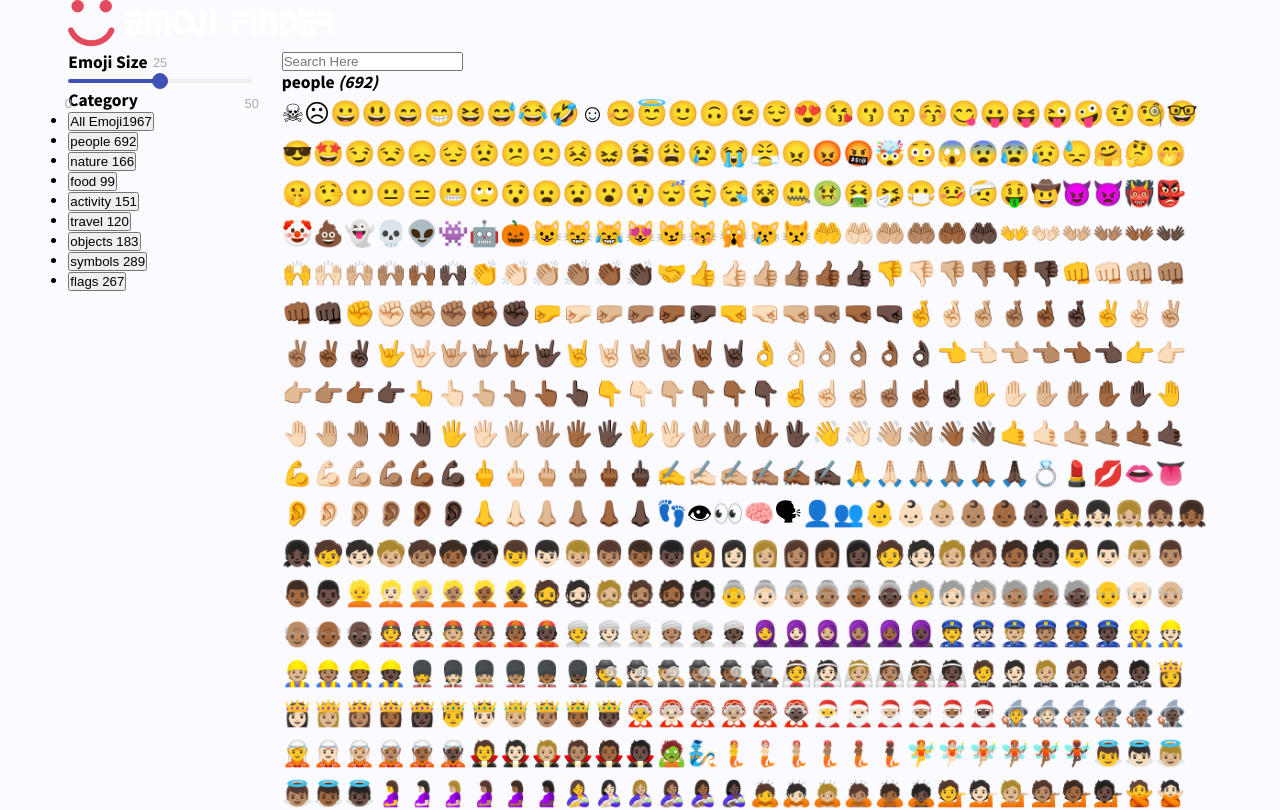
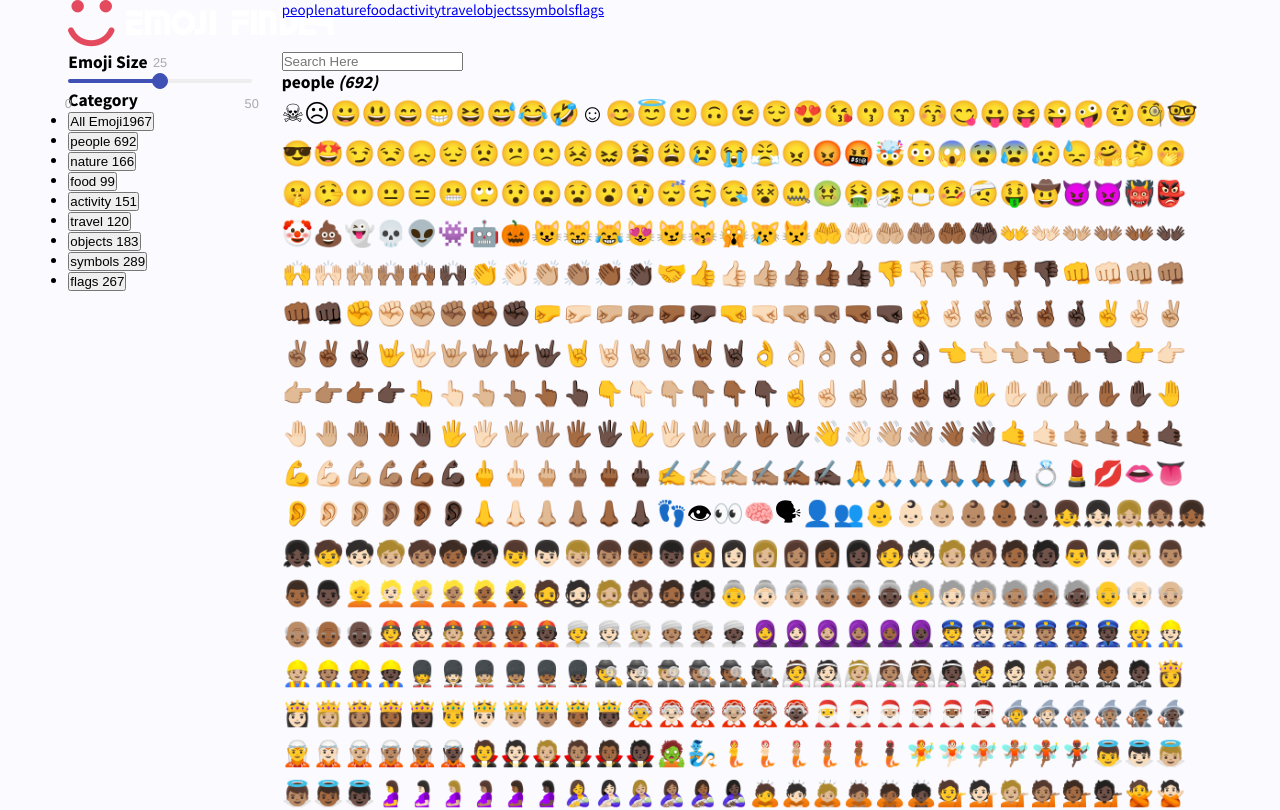
Before and after one commit to delowardev/emoji-finder, a React (Create React App) app: page / in a window 1280 px wide. Shown: the top 810 px of the page. Built offline with nearby package versions, Linux system fonts and the light colour scheme.

Commit message:
Smooth Scroll Menu Added

```diff
--- a/src/components/Header.js
+++ b/src/components/Header.js
@@ -1,4 +1,5 @@
 import React from 'react'
+import Menu from './Menu'
 import logo from '../styles/images/logo-white.png'
 const Header = () => {
     return (
@@ -11,7 +12,7 @@ const Header = () => {
                         </div>
                     </div>
                     <div className="col-9">
-
+                        <Menu />
                     </div>
                 </div>
             </div>
--- /dev/null
+++ b/src/components/Menu.js
@@ -0,0 +1,29 @@
+import React from 'react'
+import { connect } from 'react-redux'
+import AnchorLink from 'react-anchor-link-smooth-scroll'
+
+
+const Menu = (props) => {
+    return (
+        <div className="header_menu">
+            {
+                Object.keys(props.categories).map(item => (
+                    <AnchorLink
+                        href={ '#' + item}
+                        key={item}
+                    >
+                        {item}
+                    </AnchorLink>
+                ))
+            }
+        </div>
+    )
+}
+
+
+const mapStateToProps = state => ({
+    categories: state.categories
+})
+
+
+export default connect (mapStateToProps) (Menu)
--- /dev/null
+++ b/src/styles/components/Menu.css
@@ -0,0 +1,14 @@
+.header_menu{
+    text-align: right;
+}
+
+.header_menu a{
+    color: #fff;
+    padding: 8px;
+    list-style: none;
+    text-transform: capitalize;
+    text-decoration: none;
+    text-transform: lowercase;
+    font-weight: 300;
+    display: inline-block;;
+}
```
